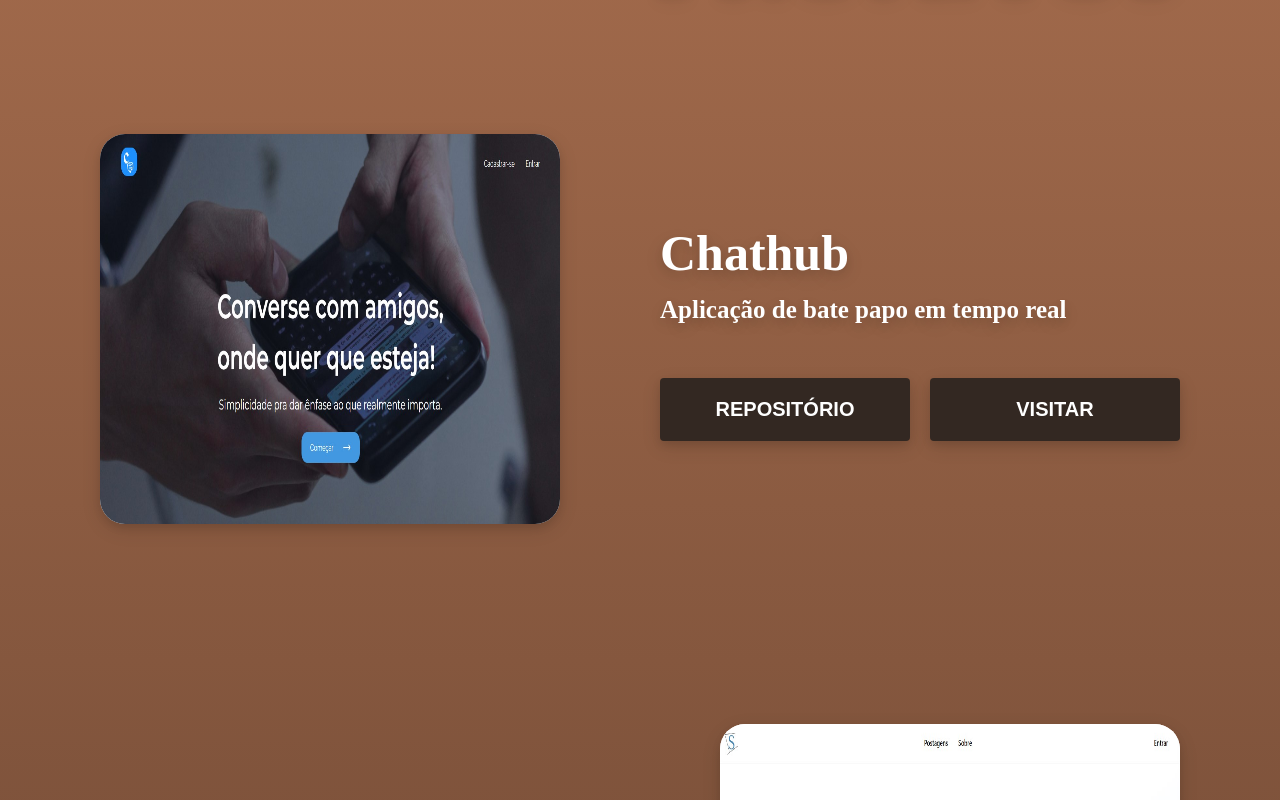
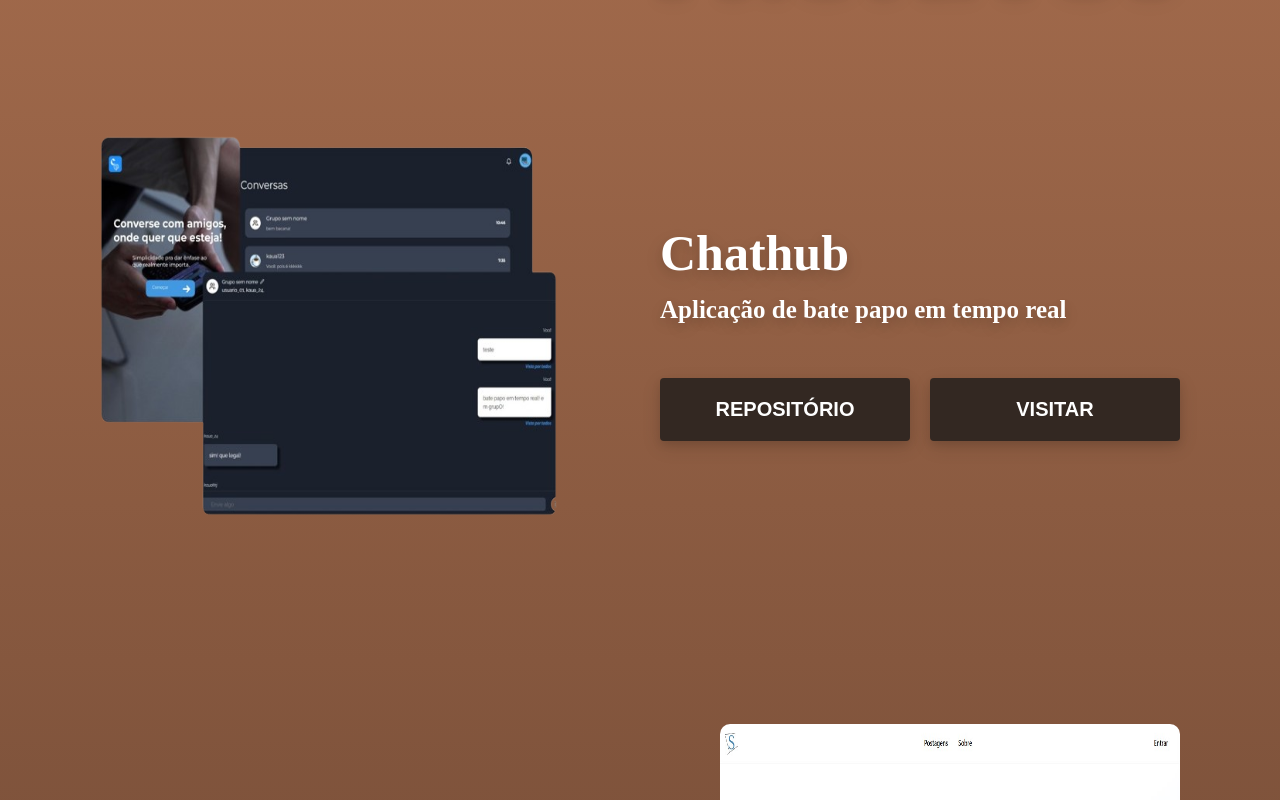
Before and after one commit to Kaua2123/portfolio, a React (Vite) app: page / in a window 1280 px wide. Shown: the part 1180-1980 px from the top of the page. Built offline with nearby package versions, Linux system fonts and the light colour scheme.

Commit message:
feat: add preview image to project 1

```diff
--- a/src/pages/Portfolio/Portfolio.tsx
+++ b/src/pages/Portfolio/Portfolio.tsx
@@ -31,7 +31,7 @@ import expressLogo from '../../assets/logo-express.svg';
 import mysqlLogo from '../../assets/logo-mysql.svg';
 import dockerLogo from '../../assets/logo-docker.svg';
 import curriculo from '../../assets/curriculo.pdf';
-import chathubHome from '../../assets/chathub-home.jpg';
+import chathubPreview from '../../assets/chathub_preview.png';
 import socialblogHome from '../../assets/socialblog-home.jpg';
 
 export default function Portfolio() {
@@ -138,7 +138,7 @@ export default function Portfolio() {
           >
             <Project>
               <ProjectCard>
-                <img src={chathubHome} alt="" />
+                <img src={chathubPreview} alt="" />
               </ProjectCard>
               <ProjectInfo>
                 <h2>Chathub</h2>
--- a/src/pages/Portfolio/styled.ts
+++ b/src/pages/Portfolio/styled.ts
@@ -111,12 +111,8 @@ export const Project = styled.div`
 
 export const ProjectCard = styled.div`
   width: 55%;
-  background-color: ${({ theme }) => theme.colors.white};
   height: 39rem;
-  border-radius: 2.5rem;
-  box-shadow:
-    0 4px 8px rgba(0, 0, 0, 0.1),
-    0 6px 20px rgba(0, 0, 0, 0.1);
+  border-radius: 1rem;
 
   img {
     width: 100%;
```
Also changed, not shown: src/assets/chathub_preview.png (added).
